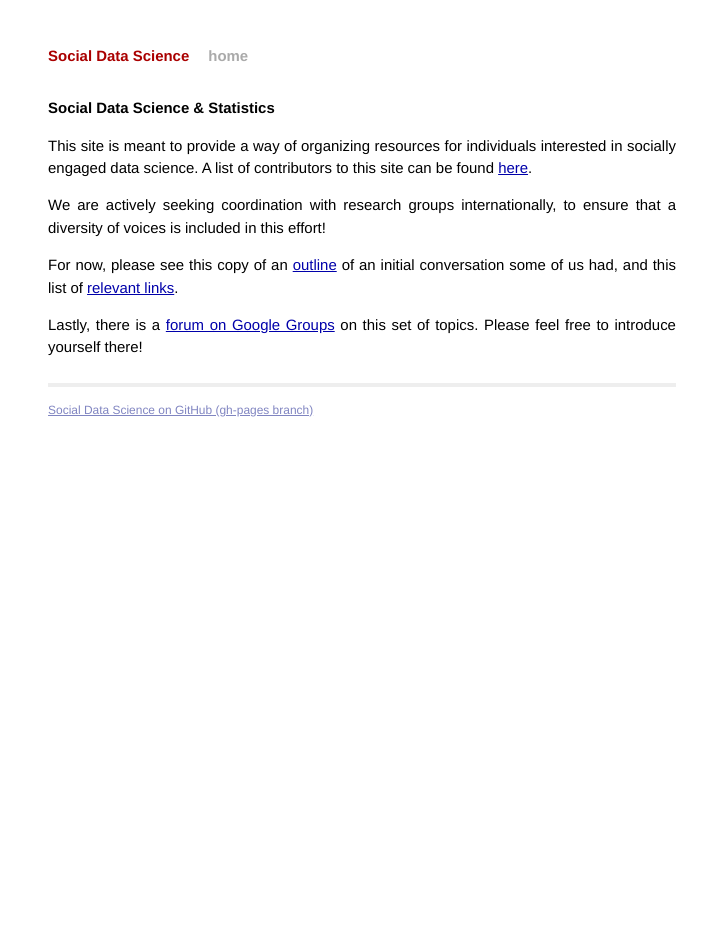
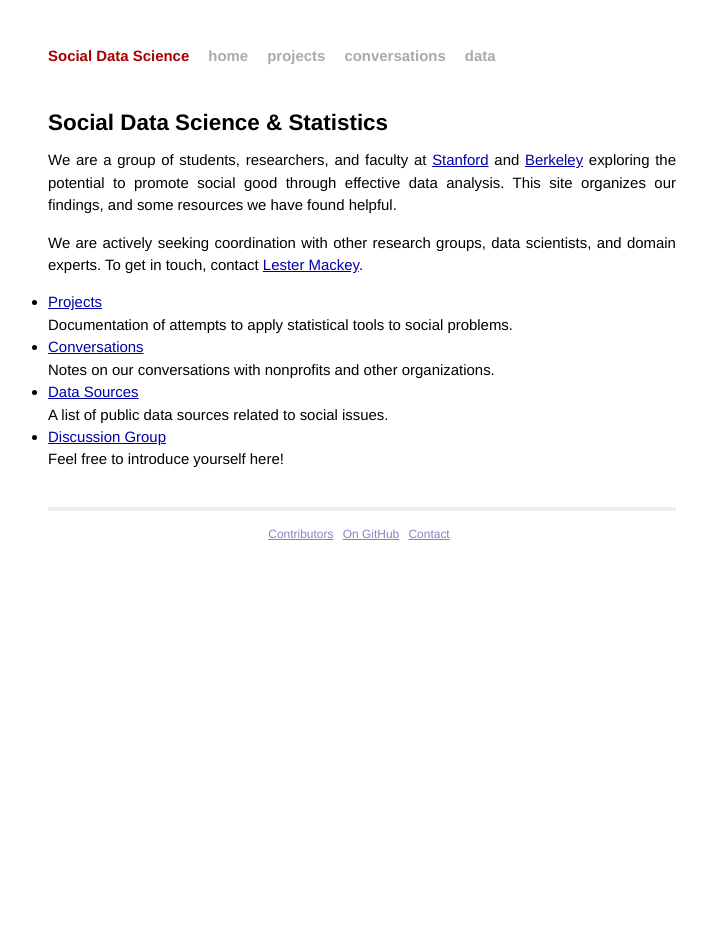
Before and after one commit to stats-for-change/stats-for-change.github.io, a Jekyll site: the page built from index.md, in a window 1280 px wide. Shown: the whole page, without its empty margins (278-985 px from the left). Built offline with Jekyll 4.4.1, drawn with Linux system fonts in a browser that asks for light colours; Markdown is read by kramdown in place of the engine named in the settings.

Commit message:
Introduce (empty) subpages for projects, conversations, and data sources.

```diff
--- a/_layouts/default.html
+++ b/_layouts/default.html
@@ -5,11 +5,7 @@
         <meta http-equiv="X-UA-Compatible" content="IE=edge,chrome=1">
         <title>{{ page.title }}</title>
         <meta name="viewport" content="width=device-width">
-
-        <!-- syntax highlighting CSS -->
         <link rel="stylesheet" href="/css/syntax.css">
-
-        <!-- Custom CSS -->
         <link rel="stylesheet" href="/css/main.css">
 
     </head>
@@ -19,23 +15,18 @@
           <div class="header">
             <h1 class="title"><a href="/">{{ site.name }}</a></h1>
             <a class="extra" href="/">home</a>
+            <a class="extra" href="/projects.html">projects</a>
+            <a class="extra" href="/conversations.html">conversations</a>
+            <a class="extra" href="/data.html">data</a>
           </div>
 
           {{ content }}
 
           <div class="footer">
-            <!-- <div class="contact"> -->
-            <!--   <p> -->
-            <!--     Your Name<br /> -->
-            <!--     What You Are<br /> -->
-            <!--     you@example.com -->
-            <!--   </p> -->
-            <!-- </div> -->
             <div class="contact">
               <p>
-                <a href="https://github.com/dlab-berkeley/social-data-science/tree/gh-pages">
-                    Social Data Science on GitHub (gh-pages branch)</a>
-                <!-- <br /><a href="https://twitter.com/yourusername">twitter.com/yourusername</a><br /> -->
+                <a href="/contributors.html">Contributors</a> <a href="https://github.com/dlab-berkeley/social-data-science/tree/gh-pages">
+                    On GitHub</a> <a href="mailto:lmackey@stanford.edu">Contact</a>
               </p>
             </div>
           </div>
--- a/css/main.css
+++ b/css/main.css
@@ -158,3 +158,35 @@ ul.posts span {
 .post pre.terminal code {
   background-color: #333;
 }
+
+/*****************************************************************************/
+/*
+/* Modifications
+/*
+/*****************************************************************************/
+
+.site .header h1.title {
+   font-size: 1em;
+   margin-bottom: 3em;
+}
+
+h2 {
+   font-size: 1.5em;
+   margin-ibottom: 1em;
+}
+
+.site .footer {
+   margin-top: 3em;
+}
+
+.contact a {
+   margin-right: .5em;
+}
+
+div.footer .contact {
+   width: 100%;
+   text-align: center;
+}
+div.contact a {
+   margin-right: .5em;
+}
--- a/index.md
+++ b/index.md
@@ -5,18 +5,11 @@ title: Social Data Science
 Social Data Science & Statistics
 --------------------------------
 
-This site is meant to provide a way of organizing resources for individuals
-interested in socially engaged data science. A list of contributors to this site
-can be found [here](contributors.html).
+We are a group of students, researchers, and faculty at <a href="http://stats-for-good.stanford.edu/">Stanford</a> and <a href="http://dlab.berkeley.edu/">Berkeley</a> exploring the potential to promote social good through effective data analysis. This site organizes our findings, and some resources we have found helpful.
 
-We are actively seeking coordination with research groups internationally, to
-ensure that a diversity of voices is included in this effort!
+We are actively seeking coordination with other research groups, data scientists, and domain experts. To get in touch, contact [Lester Mackey](mailto:lmackey@stanford.edu).
 
-For now, please see this copy of an
-[outline](https://workflowy.com/shared/9efc1554-b705-1e27-05bd-a0078681945e/) of
-an initial conversation some of us had, and
-this list of [relevant links](links.html).
-
-Lastly, there is a
-[forum on Google Groups](https://groups.google.com/forum/#!forum/ds4-social-good)
-on this set of topics. Please feel free to introduce yourself there!
+- [Projects](/projects.html)<br>Documentation of attempts to apply statistical tools to social problems.
+- [Conversations](/conversations.html)<br>Notes on our conversations with nonprofits and other organizations.
+- [Data Sources](/data.html)<br>A list of public data sources related to social issues.
+- [Discussion Group](https://groups.google.com/forum/#!forum/ds4-social-good)<br>Feel free to introduce yourself here!
```
Also changed, not shown: conversations.md (added, +11 -0 lines), data.md (added, +8 -0 lines), projects.md (added, +8 -0 lines).
